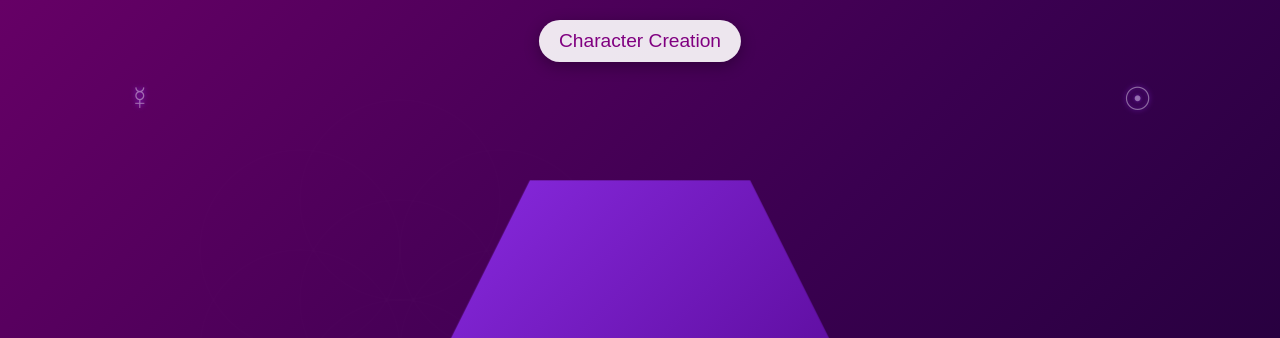
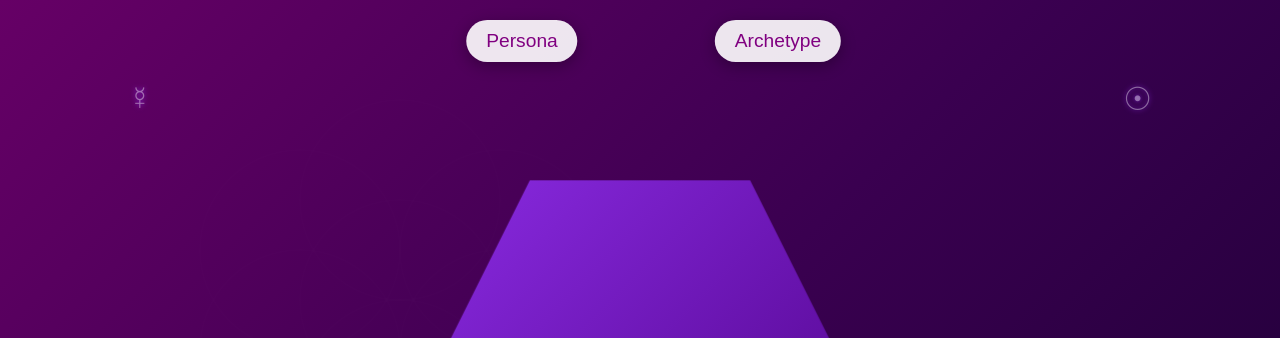
Before and after one commit to FAeN399/FAeN399.github.io, a plain HTML site: page index.html in a window 1280 px wide. Shown: the top 338 px of the page. Drawn offline with Linux system fonts and the light colour scheme.

Commit message:
Update index.html

```diff
--- a/index.html
+++ b/index.html
@@ -32,11 +32,10 @@
       100% { background: linear-gradient(135deg, #1a0033, #3a0050, #660066); }
     }
 
-    /* Navigation Link */
+    /* Navigation Links */
     .character-link {
       position: absolute;
       top: 20px;
-      left: 50%;
       transform: translateX(-50%);
       font-size: 1.2rem;
       text-decoration: none;
@@ -47,10 +46,18 @@
       box-shadow: 0 4px 15px rgba(0, 0, 0, 0.3);
       transition: background 0.3s, transform 0.3s;
       z-index: 4;
+      margin: 0 10px;
+    }
+    /* We position these two links side by side */
+    .persona-link {
+      left: 40%;
+    }
+    .archetype-link {
+      left: 60%;
     }
     .character-link:hover {
       background: #fff;
-      transform: translateX(-50%) scale(1.05);
+      transform: scale(1.05);
     }
 
     /* Pulsing Hexagon with Purple Gradient */
@@ -146,8 +153,10 @@
   </style>
 </head>
 <body>
-  <!-- Navigation Link -->
-  <a href="character-creation.html" class="character-link">Character Creation</a>
+
+  <!-- TWO NEW LINKS -->
+  <a href="persona.html" class="character-link persona-link">Persona</a>
+  <a href="archetype.html" class="character-link archetype-link">Archetype</a>
 
   <!-- Sacred Geometry Overlay: Flower of Life -->
   <svg class="sacred-geometry" viewBox="0 0 800 600" xmlns="http://www.w3.org/2000/svg">
@@ -186,5 +195,6 @@
 
   <!-- Tagline -->
   <div class="tagline">Where Intensity, Fate & the Purple Cosmos Converge</div>
+
 </body>
 </html>
```
